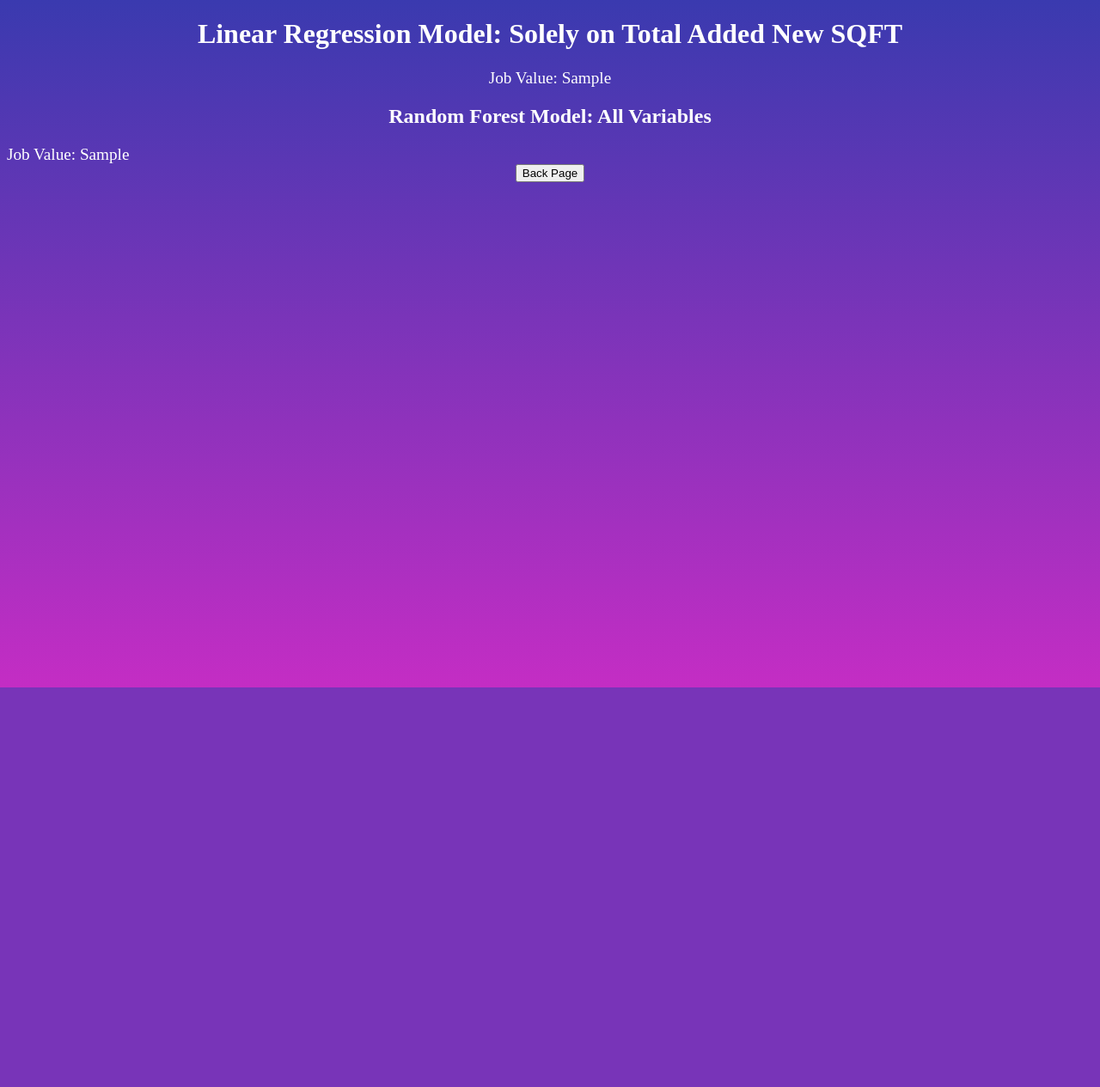
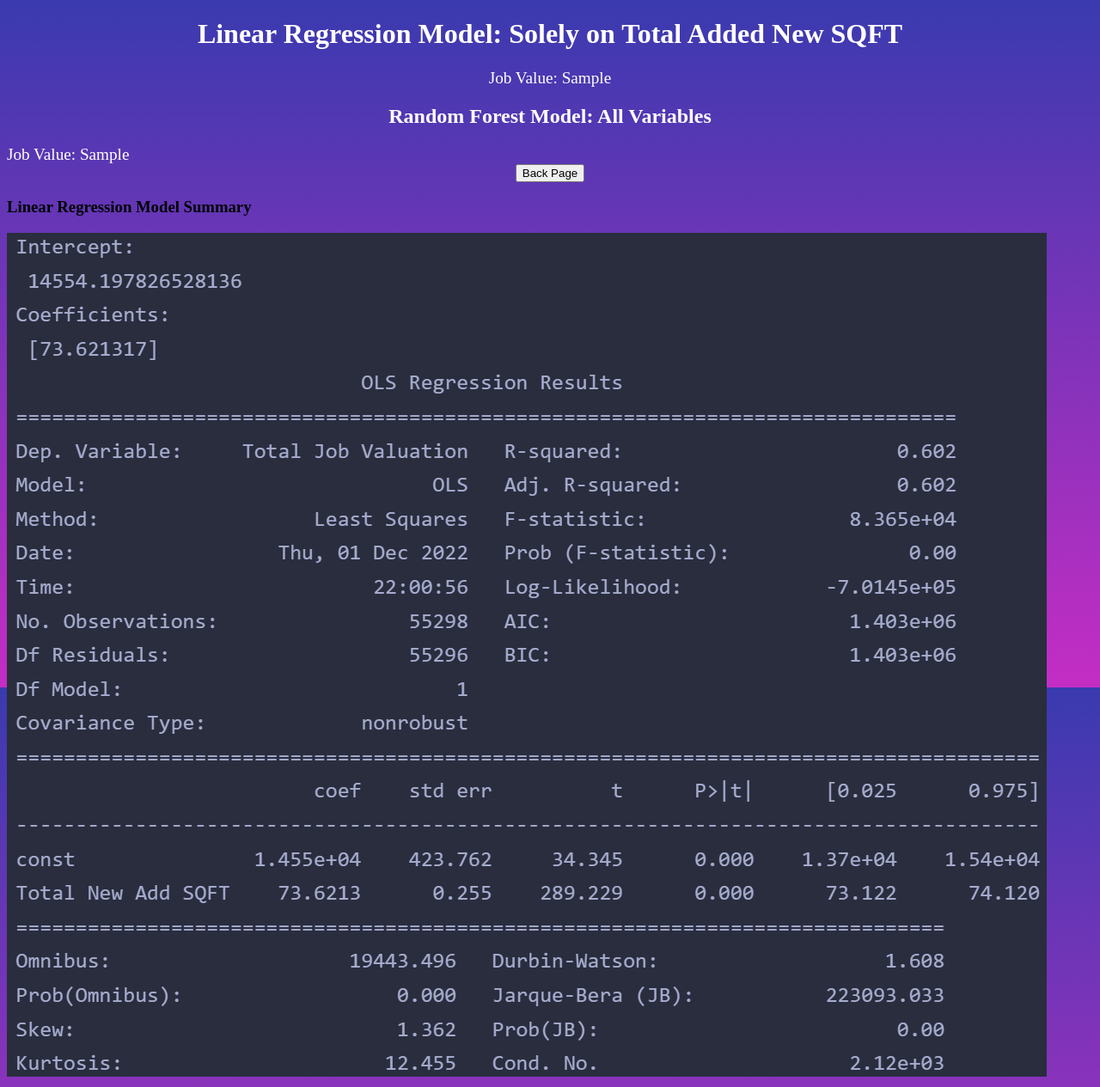
Before and after one commit to Josephslee99/CSE4-587Project, a Python web app: template Phase3/templates/prediction.html in a window 1280 px wide. Shown: the whole page at 86% size. Before the commit the page ends 800 px from the top, so only its background shows below. Run offline with Jinja, Linux system fonts and the light colour scheme; the template is opened without the code that fills it: most values are stand-ins (such as "Sample title", 1, 10 or a date in 2020).

Commit message:
Changed directory of image and added img in html

```diff
--- a/Phase3/templates/prediction.html
+++ b/Phase3/templates/prediction.html
@@ -25,6 +25,10 @@
 
   </body>
 
+  <h3>
+    Linear Regression Model Summary
+  </h3>
+  <img src="images/lin_regr_summary.png" alt="Summary" />
 
 
 
```
Also changed, not shown: Phase3/templates/images/lin_regr_summary.png (renamed from Documents/lin_regr_summary.png).
